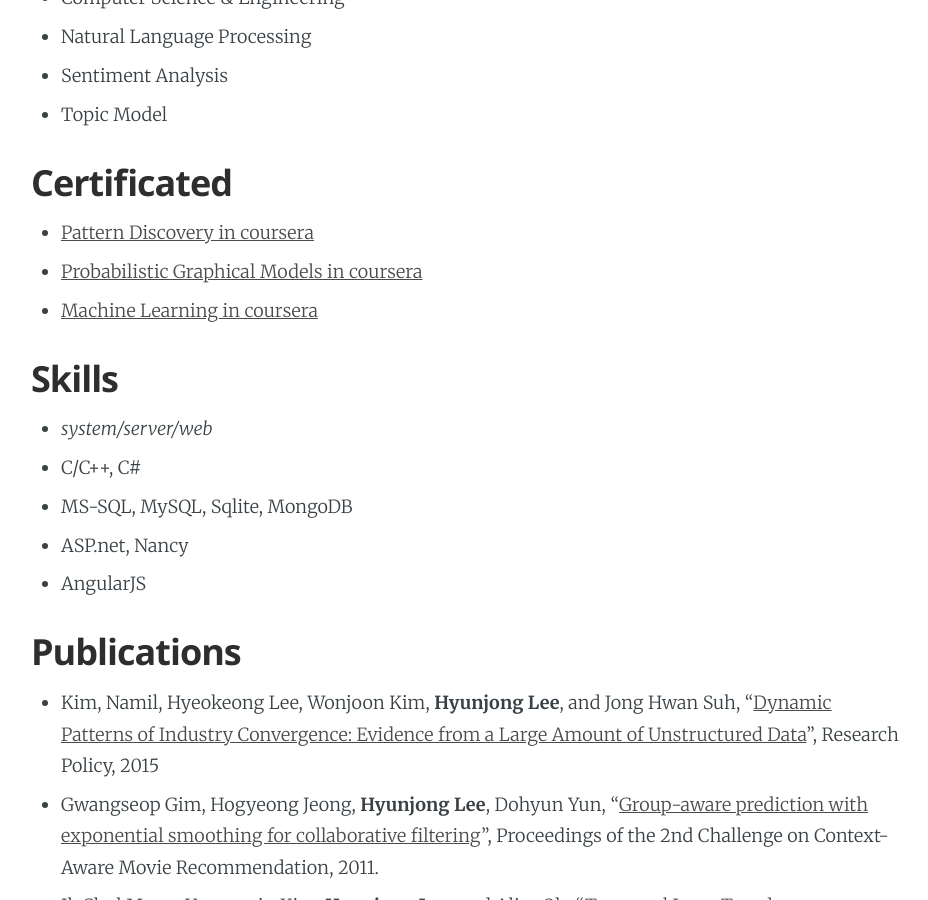
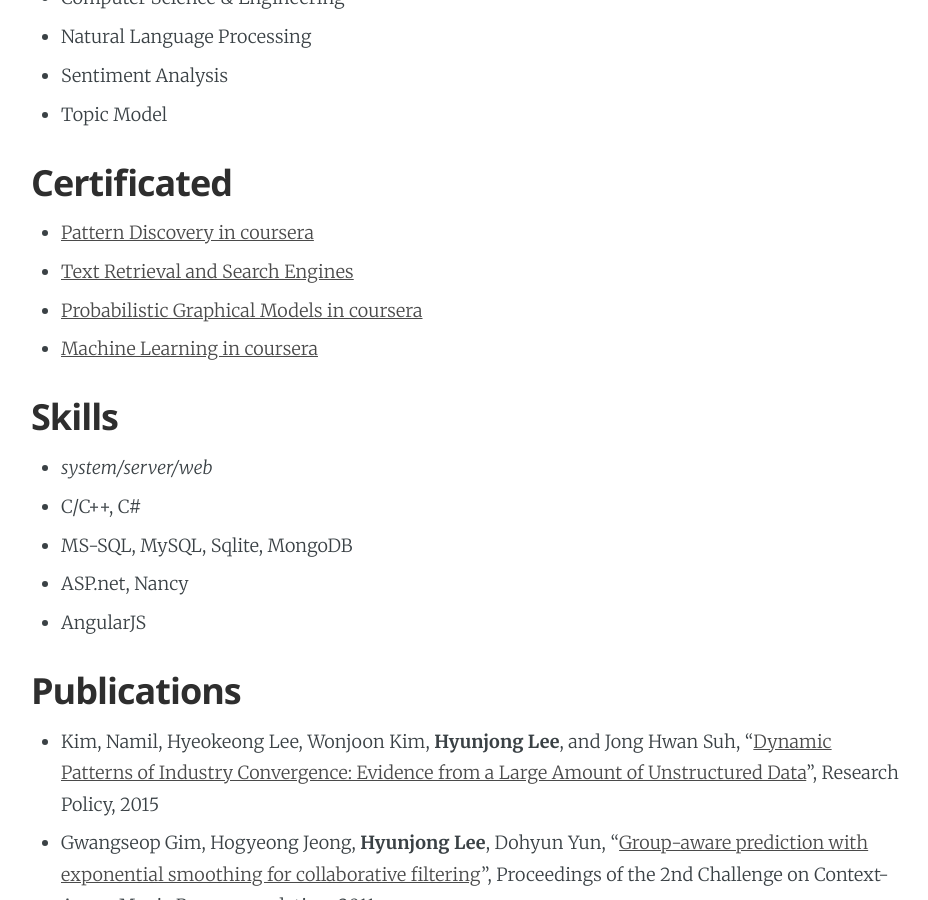
Before and after one commit to hyunjong-lee/hyunjong-lee-prev.github.io, a Jekyll site: the page built from about.markdown, in a window 1280 px wide and 900 px high, scrolled down 677 px. Shown: the whole window, without its empty margins (174-1102 px from the left). Built offline with Jekyll 4.4.1, drawn with Linux system fonts in a browser that asks for light colours.

Commit message:
add a coursera certificate
Text Retrieval and Search Engines

```diff
--- a/about.markdown
+++ b/about.markdown
@@ -27,6 +27,7 @@ date: 2014-12-17 0:00:00
 ## Certificated
 
 * [Pattern Discovery in coursera]
+* [Text Retrieval and Search Engines]
 * [Probabilistic Graphical Models in coursera]
 * [Machine Learning in coursera]
 
@@ -55,6 +56,7 @@ date: 2014-12-17 0:00:00
 [Machine Learning in coursera]: /assets/pdf/ml-coursera.pdf
 [Probabilistic Graphical Models in coursera]: /assets/pdf/pgm-coursera.pdf
 [Pattern Discovery in coursera]: /assets/pdf/pattern_discovery-coursera.pdf
+[Text Retrieval and Search Engines]: /assets/pdf/text_retrieval_and_search_engine-coursera.pdf
 [Algospot]: https://algospot.com/user/profile/475
 [TopCoder]: http://community.topcoder.com/tc?module=MemberProfile&cr=22735778
 [acmicpc.net]: https://www.acmicpc.net/user/cosmosLee
```
Also changed, not shown: 1 other file.
